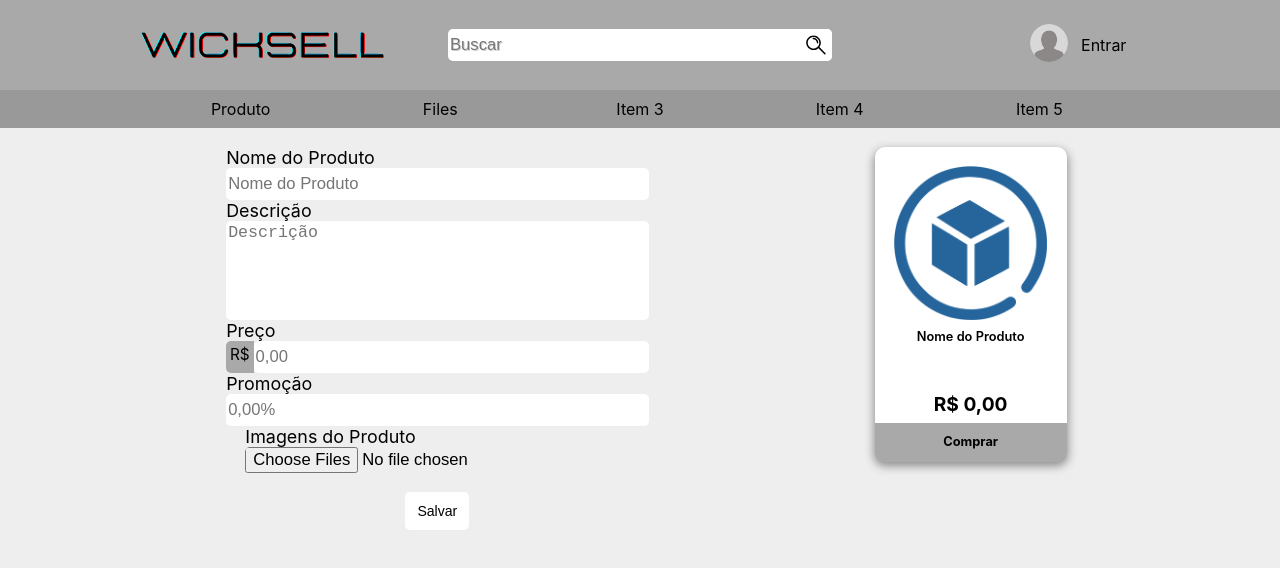
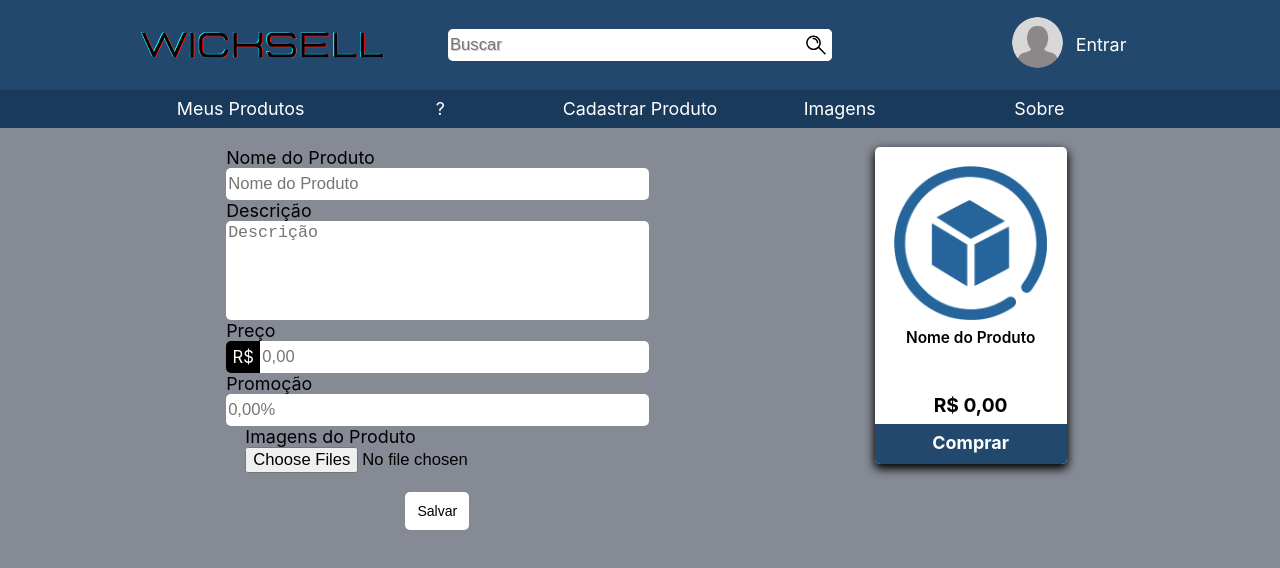
Before and after one commit to Mario-Nakazato/WickSell, a Next.js app: page /produto in a window 1280 px wide. Shown: the top 568 px of the page. Built offline with nearby package versions, Linux system fonts and the light colour scheme; no server answers.

Commit message:
New style

```diff
--- a/components/Header.tsx
+++ b/components/Header.tsx
@@ -22,11 +22,11 @@ export default function Header() {
             </div>
             <div className={styles.NavBar}>
                 <div className={styles.NavBarTr}>
-                    <Link href="/produto/"><a className={styles.NavBarUl}>Produto</a></Link>
-                    <Link href="/api/image/files"><a className={styles.NavBarUl}>Files</a></Link>
-                    <div className={styles.NavBarUl}>Item 3</div>
-                    <div className={styles.NavBarUl}>Item 4</div>
-                    <div className={styles.NavBarUl}>Item 5</div>
+                    <Link href="/"><a className={styles.NavBarUl}>Meus Produtos</a></Link>
+                    <Link href="/mario.png/"><a className={styles.NavBarUl}>?</a></Link>
+                    <Link href="/produto/"><a className={styles.NavBarUl}>Cadastrar Produto</a></Link>
+                    <Link href="/api/image/files"><a className={styles.NavBarUl}>Imagens</a></Link>
+                    <div className={styles.NavBarUl}>Sobre</div>
                 </div>
             </div>
         </header>
--- a/styles/AccountInfo.module.css
+++ b/styles/AccountInfo.module.css
@@ -4,6 +4,8 @@
     display: flex;
     width: 19vw;
     justify-content: flex-end;
+    color:white;
+    font-size: 1.4vw;
 }
 
 .SeparatorBar {
@@ -37,6 +39,6 @@
 }
 
 .ProfileImg {
-    max-width: 3vw;
+    max-width: 4vw;
     border-radius: 50%
 }
--- a/styles/Header.module.css
+++ b/styles/Header.module.css
@@ -2,7 +2,7 @@
 .Header {
 	display: flex;
 	flex-direction: column;
-	background-color: darkgrey;
+	background-color: #23486e;
 	text-align: center;
 	justify-content: center;
 	align-content: center;
@@ -63,7 +63,6 @@
 	display: flex;
 	min-width: 100%;
 	max-width: 100%;
-
 	height: 7vw;
 	text-align: center;
 	justify-content: center;
@@ -78,7 +77,7 @@
 	min-width: 100%;
 	padding-left: 11vw;
 	padding-right: 11vw;
-	background-color: rgb(153, 153, 153);
+	background-color: #1a3a5b;
 }
 
 .NavBarTr {
@@ -98,10 +97,12 @@
 	justify-content: center;
 	align-content: center;
 	align-items: center;
-	background-color: rgb(153, 153, 153);
+	background-color: #1a3a5b;
+	color: white;
+	font-size: 1.4vw;
 }
 
 .NavBarUl:hover {
 
-	background-color: rgb(128, 128, 128);
+	background-color: #142c45;
 }
--- a/styles/Product.module.css
+++ b/styles/Product.module.css
@@ -1,18 +1,17 @@
 .ProductCase {
     /* border: 1px solid black; */
     width: 15vw;
-    height: 24.5vw;
+    height: 100%;
     text-align: center;
     cursor: pointer;
-    border-radius: 10px;
+    border-radius: 5px;
     background-color: white;
-    box-shadow: 0 4px 10px 1px rgba(140, 140, 140, 1);
+    box-shadow: 0 4px 10px 1px rgb(0, 0, 0);
 }
 
 .ProductCase:hover {
 
-    box-shadow: 0 4px 10px 1px rgba(140, 140, 140, 1);
-    transform: translateY(-5px);
+    transform: translateY(-3px);
     transition-duration: .5s;
 }
 
@@ -25,10 +24,12 @@
 }
 
 .ProductName {
-    font-size: 1vw;
-    line-height: 1.125vw;
+    font-size: 1.2vw;
+    line-height: 1.3vw;
     font-weight: 600;
     margin-top: 0.5vw;
+    padding-left: 0.5vw;
+    padding-right: 0.5vw;
     min-height: 2.4vw;
     overflow: hidden;
     text-overflow: ellipsis;
@@ -43,7 +44,7 @@
     margin-top: 1vw;
     padding-left: 1vw;
     text-align: left;
-    min-height: 1.3vw;
+    min-height: 1.4vw;
     text-decoration-line: line-through;
 }
 
@@ -56,12 +57,17 @@
 
 .ProductBuyButton {
     margin-top: 0.4vw;
-    background-color: darkgrey;
-    font-size: 1vw;
+    background-color: #23486E;
+    color: white;
+    font-size: 1.4vw;
     line-height: 3vw;
     font-weight: 700;
     height: 3.1vw;
-    border-radius: 0px 0px 9px 9px;
+    border-radius: 0px 0px 5px 5px;
+}
+
+.ProductBuyButton:hover {
+    background-color: #1A3A5B;
 }
 
 .ProductRollCase {
--- a/styles/ProductPage.module.css
+++ b/styles/ProductPage.module.css
@@ -1,9 +1,10 @@
 .Section {
-    background-color: rgb(221, 221, 221);
+    background-color: #858a95;
     display: flex;
     flex-direction: column;
     align-items: center;
     height: 100%;
+    color:white;
 }
 
 .Product {
@@ -56,21 +57,29 @@
 .Name {
     font-size: 2vw;
     margin-bottom: 0;
+    text-shadow: 1px 1px rgba(0, 0, 0, 0.5);
+
 }
 
 .CurrencyContainer {
     width: 40vw;
+    text-shadow: 1px 1px rgba(0, 0, 0, 0.5);
+
 }
 
 .Promotion {
     font-size: 1.5vw;
     margin: 0px;
     text-decoration-line: line-through;
+    text-shadow: 1px 1px rgba(0, 0, 0, 0.5);
+
 }
 
 .Price {
     font-size: 3.5vw;
     margin: 0px;
+    text-shadow: 1px 1px rgba(0, 0, 0, 0.5);
+
 }
 
 .DescriptionContainer {
@@ -78,11 +87,14 @@
     padding-left: 15vw;
     padding-right: 15vw;
     margin-bottom: 10vw;
+    text-shadow: 1px 1px rgba(0, 0, 0, 0.5);
 }
 
 .Description {
     width: 100%;
     max-width: 100%;
+    text-shadow: 1px 1px rgba(0, 0, 0, 0.5);
+
 }
 
 .Buy {
@@ -100,6 +112,8 @@
     margin-bottom: 1vw;
     margin-right: 10vw;
     font-weight: 600;
+    text-shadow: 1px 1px rgba(0, 0, 0, 0.1);
+
 }
 
 .Buy:hover {
--- a/styles/Produto.module.css
+++ b/styles/Produto.module.css
@@ -25,13 +25,16 @@
     font-size: 1.4vw;
 }
 
-.LabelCifra{
-    font-size: 1.2vw;
-    background-color: darkgray;
+.LabelCifra {
+    display: flex;
+    align-items: center;
+    font-size: 1.3vw;
+    background-color: black;
+    color: white;
     border-radius: 5px 0px 0px 5px;
-    height:2.5vw;
-    align-items: baseline;
-    padding:0.3vw;
+    height: 2.5vw;
+    padding-left: 0.5vw;
+    padding-right: 0.5vw;
 }
 
 .InputBox {
@@ -44,12 +47,16 @@
     padding-right: 1vw;
 }
 
-.InputMonetary{
+.InputMonetary {
     display: flex;
     flex-direction: row;
     align-items: center;
     max-width: 100%;
     max-height: 100%;
+}
+
+.InputMonetary input {
+    border-radius: 0px 5px 5px 0px;
 }
 
 .Input {
@@ -62,7 +69,8 @@
     max-width: 100%;
     max-height: 100%;
 }
-.InputDescription{
+
+.InputDescription {
     width: 40vw;
     max-width: 100%;
     border-radius: 5px;
@@ -70,6 +78,7 @@
     font-size: 1.3vw;
     resize: none;
 }
+
 .InputImage {
     width: 30vw;
     height: 2.5vw;
--- a/styles/globals.css
+++ b/styles/globals.css
@@ -7,11 +7,14 @@ body {
 		Ubuntu, Cantarell, Fira Sans, Droid Sans, Helvetica Neue, sans-serif;
 	height: 100%;
 	min-height: 100%;
+	background-color: #858a95;
+	height: 100vh;
 }
 
 a {
 	color: inherit;
 	text-decoration: none;
+	color:white;
 }
 
 * {
@@ -19,10 +22,6 @@ a {
 	outline: none;
 }
 
-body {
-	background-color: #eeeeee
-}
-
 footer {
 	background-color: darkgrey;
 	height: 100px;
```
